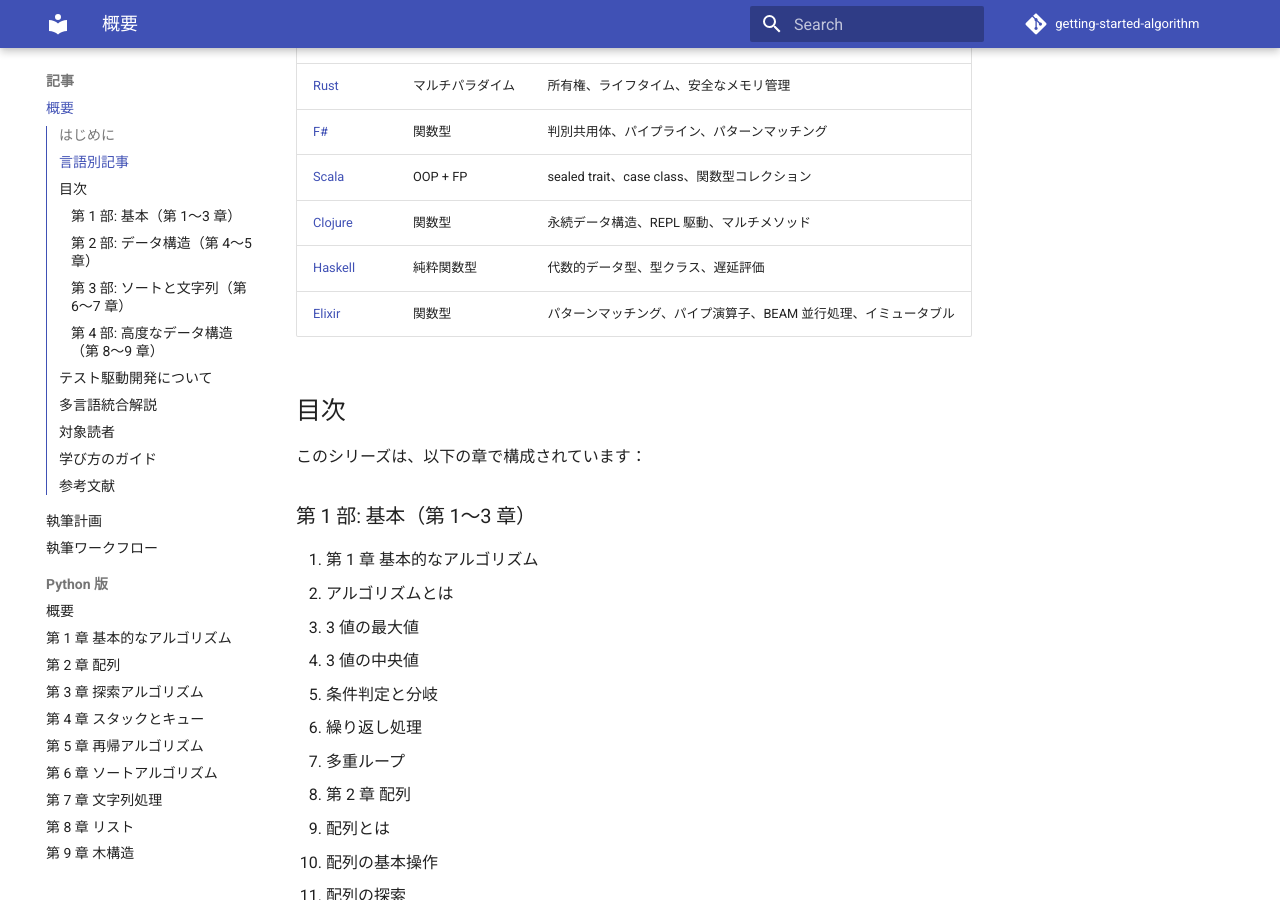
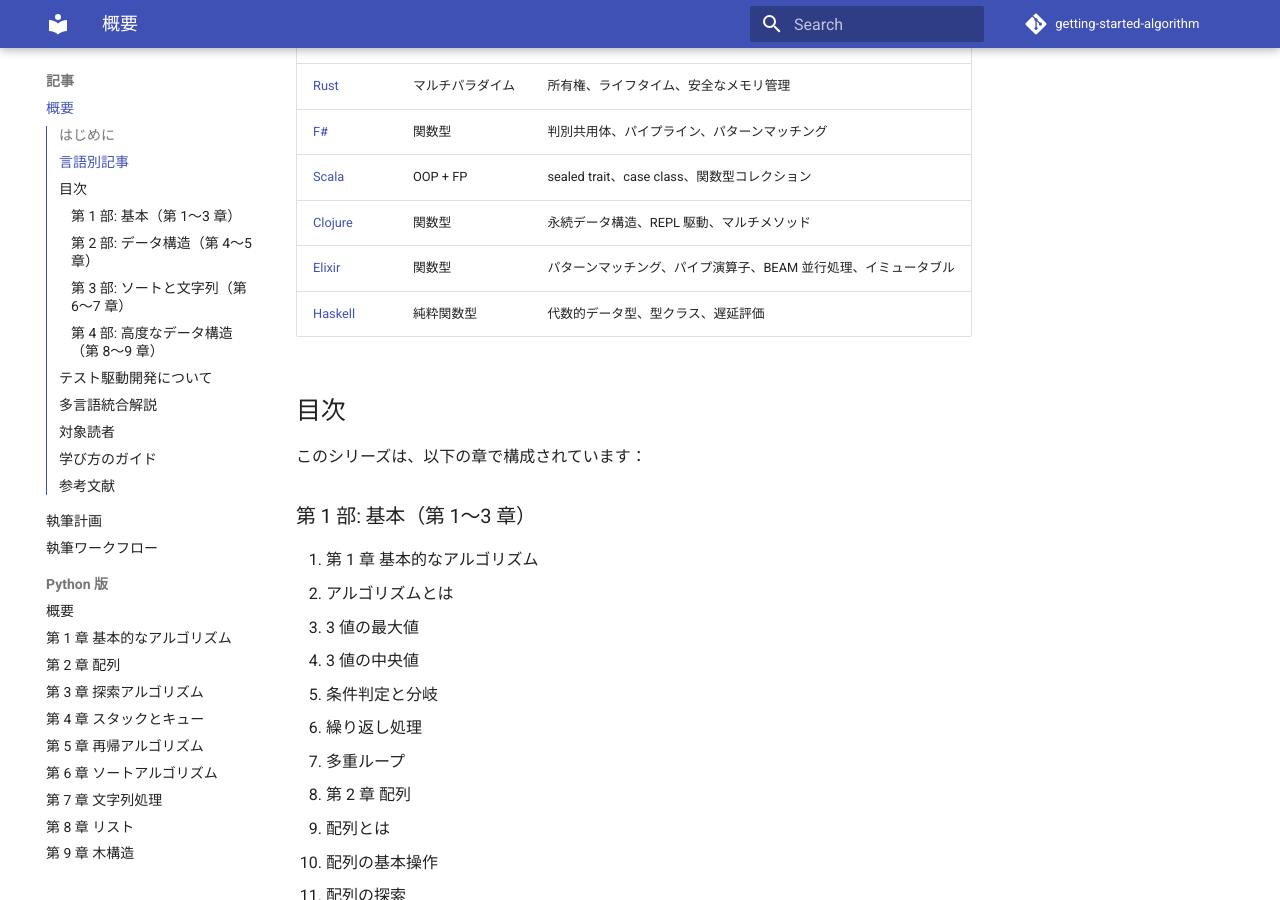
Before and after one commit to k2works/getting-started-algorithm, an MkDocs documentation site: the page built from docs/article/index.md, in a window 1280 px wide and 900 px high, scrolled down 830 px. Built offline with MkDocs 1.6.1 and Material for MkDocs 9.7.7, drawn with Linux system fonts in a browser that asks for light colours; comment, search, counter and statistics services are not loaded.

```diff
--- a/docs/article/index.md
+++ b/docs/article/index.md
@@ -23,8 +23,8 @@
 | [F#](fsharp/index.md) | 関数型 | 判別共用体、パイプライン、パターンマッチング |
 | [Scala](scala/index.md) | OOP + FP | sealed trait、case class、関数型コレクション |
 | [Clojure](clojure/index.md) | 関数型 | 永続データ構造、REPL 駆動、マルチメソッド |
+| [Elixir](elixir/index.md) | 関数型 | パターンマッチング、パイプ演算子、BEAM 並行処理、イミュータブル |
 | [Haskell](haskell/index.md) | 純粋関数型 | 代数的データ型、型クラス、遅延評価 |
-| [Elixir](elixir/index.md) | 関数型 | パターンマッチング、パイプ演算子、BEAM 並行処理、イミュータブル |
 
 ## 目次
 
```
